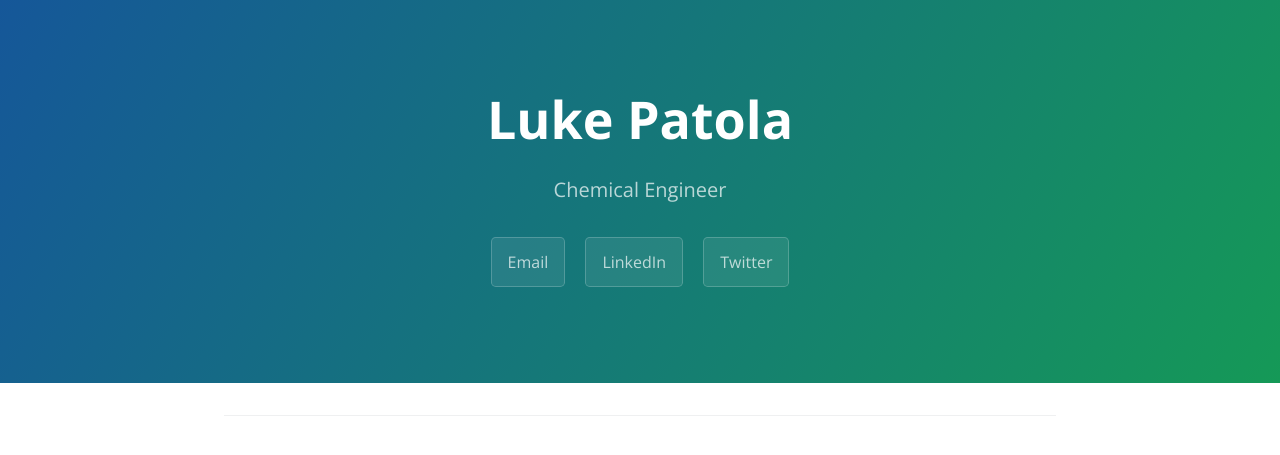
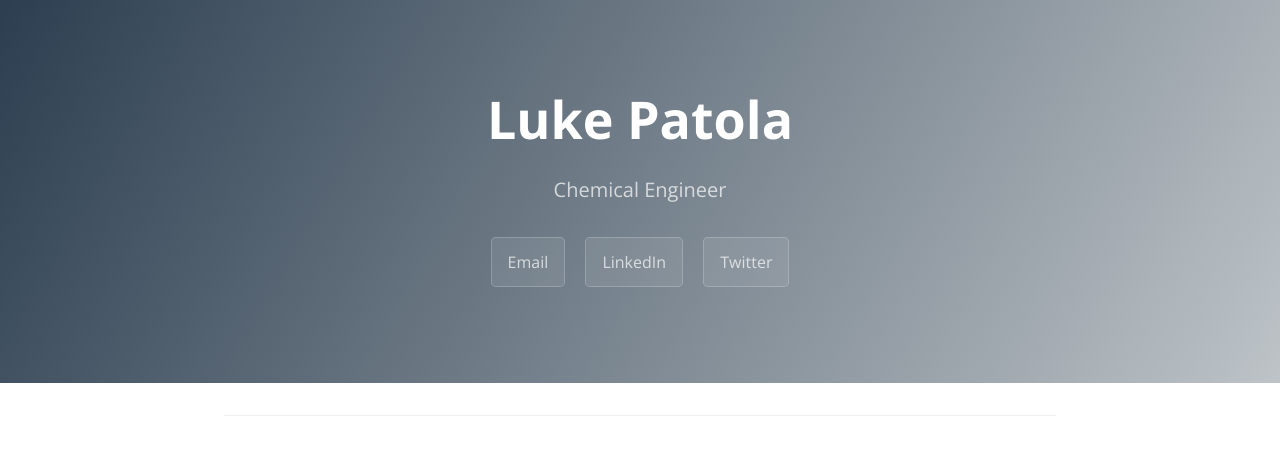
Before and after one commit to lukepatola/lukepatola.com, a Jekyll site: the page built from README.md, in a window 1280 px wide. Shown: the top 455 px of the page. Built offline with Jekyll 4.4.1, drawn with Linux system fonts in a browser that asks for light colours; our own code applies the rules of GitHub Pages for plain Markdown files.

Commit message:
Update variables.scss

```diff
--- a/_sass/variables.scss
+++ b/_sass/variables.scss
@@ -4,8 +4,8 @@ $medium-breakpoint: 42em !default;
 
 // Headers
 $header-heading-color: #fff !default;
-$header-bg-color: #159957 !default;
-$header-bg-color-secondary: #155799 !default;
+$header-bg-color: #bdc3c7 !default;
+$header-bg-color-secondary: #2c3e50 !default;
 
 // Text
 $section-headings-color: #159957 !default;
```
